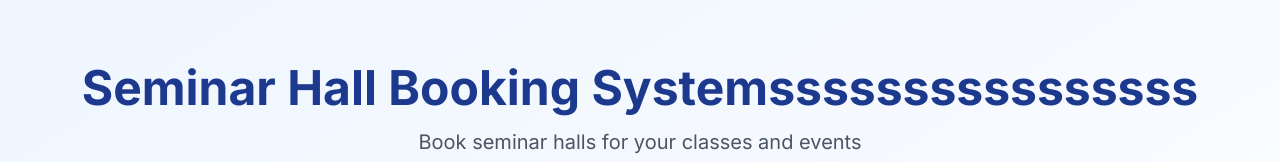
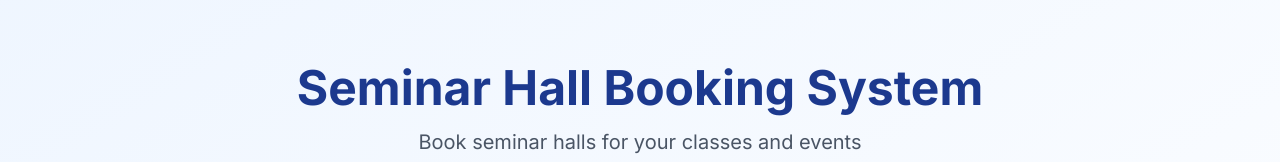
Before and after one commit to sreejithr247/seminar-hall-booking-system, a Next.js app in the folder frontend/: page / in a window 1280 px wide. Shown: the top 162 px of the page. Built offline with nearby package versions, Linux system fonts and the light colour scheme; no server answers.

Commit message:
test commit

```diff
--- a/frontend/app/page.tsx
+++ b/frontend/app/page.tsx
@@ -28,7 +28,7 @@ export default function Home() {
       <div className="container mx-auto px-4 py-16">
         <div className="text-center mb-12">
           <h1 className="text-5xl font-bold text-blue-900 mb-4">
-            Seminar Hall Booking Systemssssssssssssssss
+            Seminar Hall Booking System
           </h1>
           <p className="text-xl text-gray-600 mb-8">
             Book seminar halls for your classes and events
```
Also changed, not shown: 1 other file (tests, documents, lock files or other folders).
